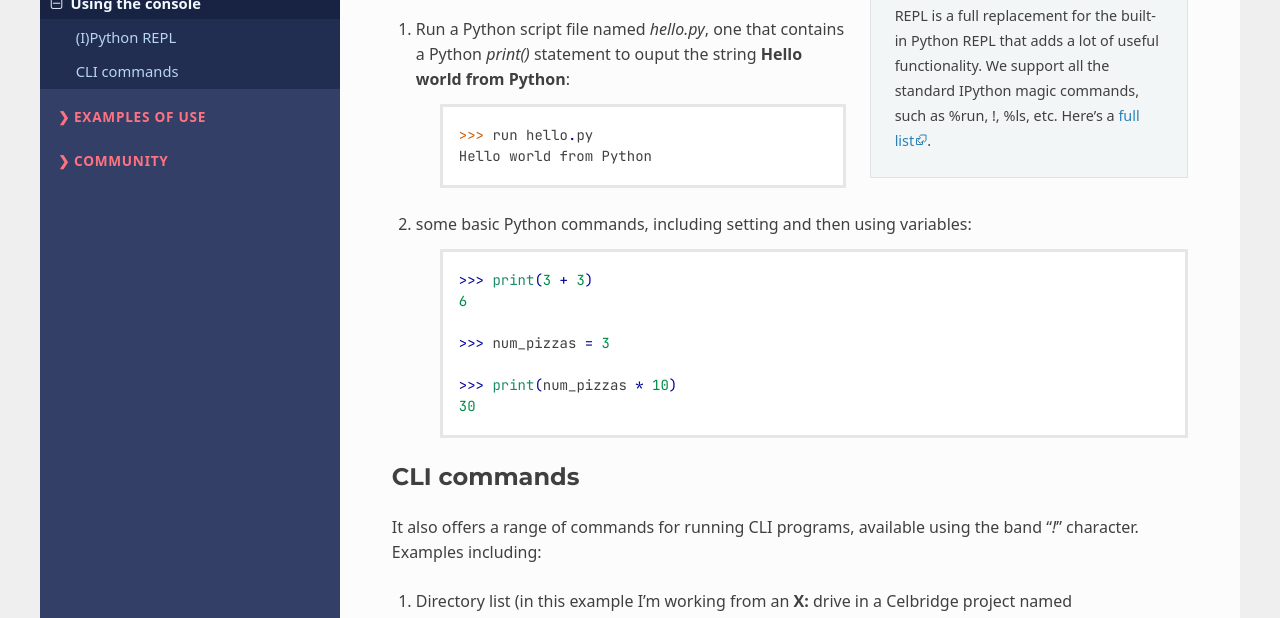
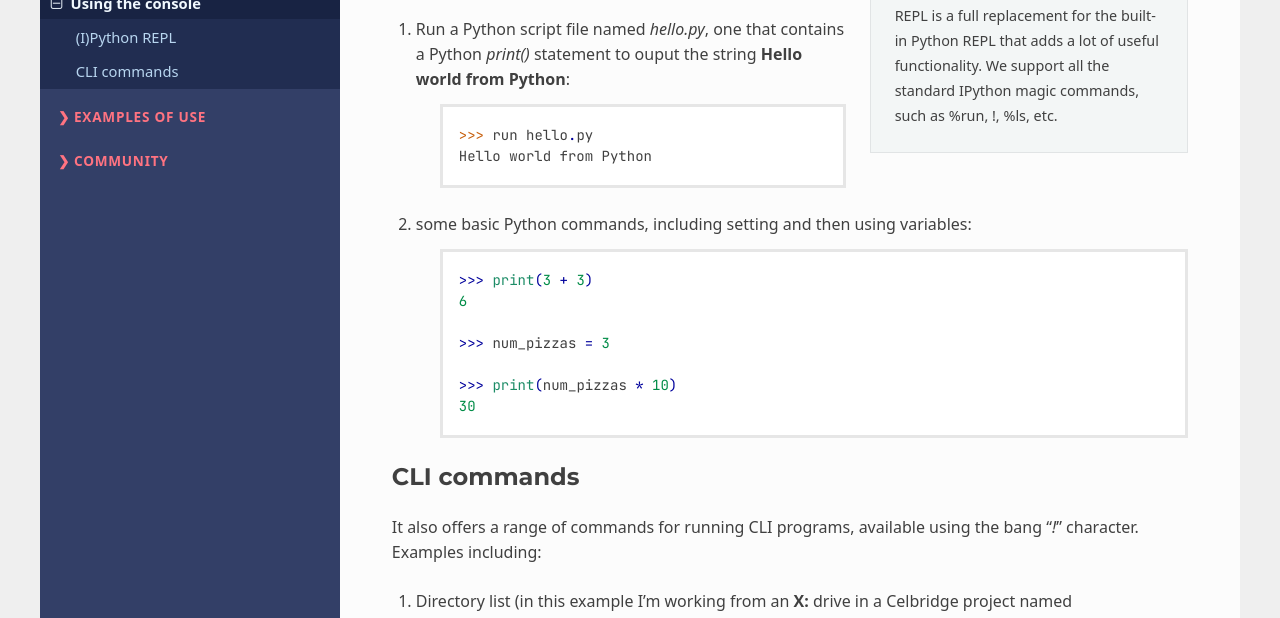
Before and after one commit to celbridge-org/celbridge-docs, a Sphinx documentation site: the page built from docs/03_getting_started/console.rst, in a window 1280 px wide and 900 px high, scrolled down 522 px. Shown: the part 279-897 px from the top of the window. Built offline with Sphinx 7.4.7 and the Read the Docs theme 3.1.0, drawn with Linux system fonts in a browser that asks for light colours; some of the changed text lies outside the part shown.

Commit message:
Revise console usage documentation
Updated the console documentation to enhance clarity and detail.
- move link to IPython full list of magic commands to the bottom of page

```diff
--- a/docs/03_getting_started/console.rst
+++ b/docs/03_getting_started/console.rst
@@ -16,7 +16,7 @@
 
 .. sidebar:: The IPython REPL
 
-    The console panel is rendered using `Xterm.js <https://xtermjs.org/>`_ hosted in a WebView2. The Xterm.js terminal is connected to a terminal emulator session via `ConPTY <https://devblogs.microsoft.com/commandline/windows-command-line-introducing-the-windows-pseudo-console-conpty/>`_ which is hosting a Python process. The REPL environment is implemented using `IPython <https://ipython.org/>`_ (the same tech used in `Jupyter Notebooks <https://jupyter.org/>`_). The IPython REPL is a full replacement for the built-in Python REPL that adds a lot of useful functionality. We support all the standard IPython magic commands, such as %run, !, %ls, etc. Here's a `full list <https://ipython.readthedocs.io/en/stable/interactive/magics.html>`_.
+    The console panel is rendered using `Xterm.js <https://xtermjs.org/>`_ hosted in a WebView2. The Xterm.js terminal is connected to a terminal emulator session via `ConPTY <https://devblogs.microsoft.com/commandline/windows-command-line-introducing-the-windows-pseudo-console-conpty/>`_ which is hosting a Python process. The REPL environment is implemented using `IPython <https://ipython.org/>`_ (the same tech used in `Jupyter Notebooks <https://jupyter.org/>`_). The IPython REPL is a full replacement for the built-in Python REPL that adds a lot of useful functionality. We support all the standard IPython magic commands, such as %run, !, %ls, etc.
 
 
 
@@ -51,7 +51,7 @@
 CLI commands
 ------------
 
-It also offers a range of commands for running CLI programs, available using the band "`!`" character. Examples including:
+It also offers a range of commands for running CLI programs, available using the bang "`!`" character. Examples including:
 
 1. Directory list (in this example I'm working from an **X:** drive in a Celbridge project named **celbridge_sample**):
 
```
Also changed, not shown: other parts of docs/03_getting_started/console.rst (+3 -0 lines).
